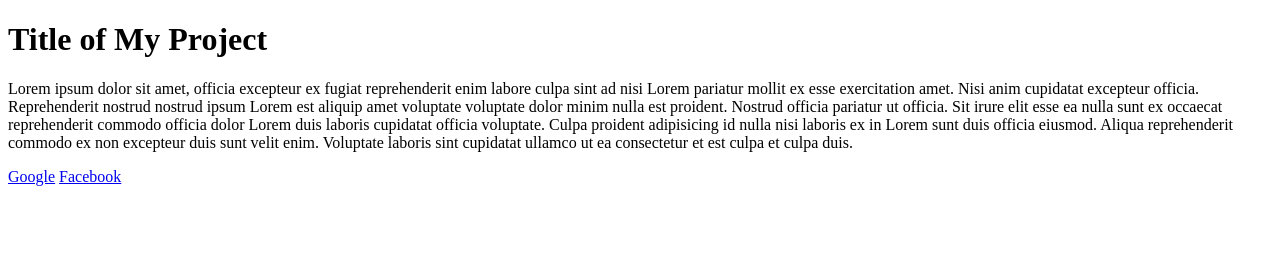
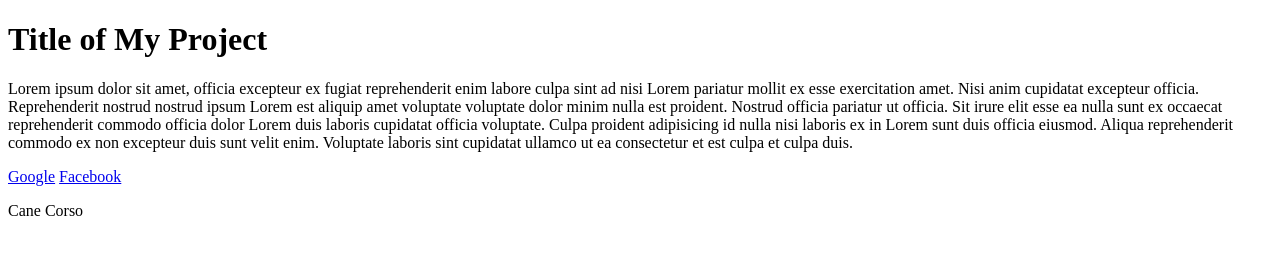
Before and after one commit to RichRopac/project2, a plain HTML site: page index.html in a window 1280 px wide. Drawn offline with Linux system fonts and the light colour scheme.

Commit message:
Added a paragraph

```diff
--- a/index.html
+++ b/index.html
@@ -15,6 +15,8 @@
 
      <a href="http://www.facebok.com" >Facebook</a>
 
+     <p>Cane Corso</p>
+
 
 </body>
 </html>
```
